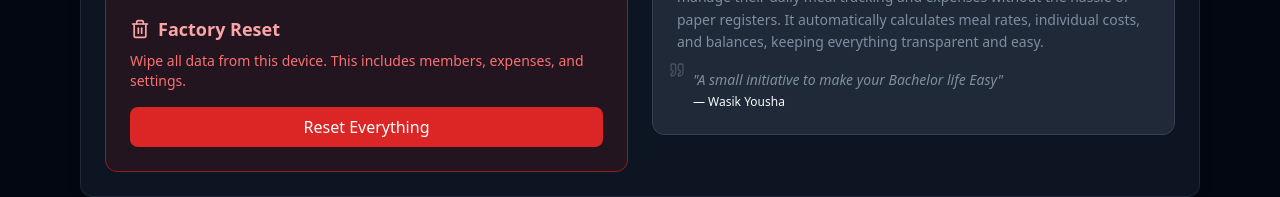
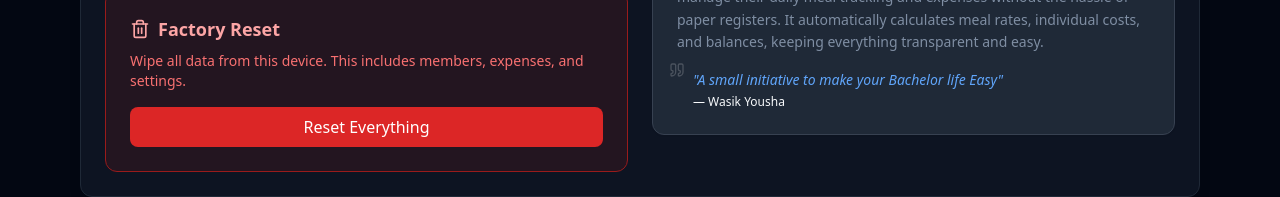
Before and after one commit to Wasik-Yousha/Metro-Meal, a React (Vite) app: page / in a window 1280 px wide. Both pictures are taken after a click on the button 1201 px from the left and 40 px from the top of the page. Shown: the part 462-659 px from the top of the page. Built offline with nearby package versions, Linux system fonts and the light colour scheme.

Commit message:
Change quote text color to blue

```diff
--- a/components/Settings.tsx
+++ b/components/Settings.tsx
@@ -117,7 +117,7 @@ export const Settings = ({
               <p className="text-sm text-muted-foreground mb-4 leading-relaxed">
                 Metro Meal is a simple, smart tool designed to help bachelor messes manage their daily meal tracking and expenses without the hassle of paper registers. It automatically calculates meal rates, individual costs, and balances, keeping everything transparent and easy.
               </p>
-              <div className="relative pl-4 italic text-sm text-muted-foreground">
+              <div className="relative pl-4 italic text-sm text-blue-600 dark:text-blue-400">
                 <Quote className="w-4 h-4 absolute -top-2 -left-2 text-primary/20" />
                 "A small initiative to make your Bachelor life Easy"
                 <span className="block mt-1 font-medium text-primary not-italic text-xs">— Wasik Yousha</span>
```
